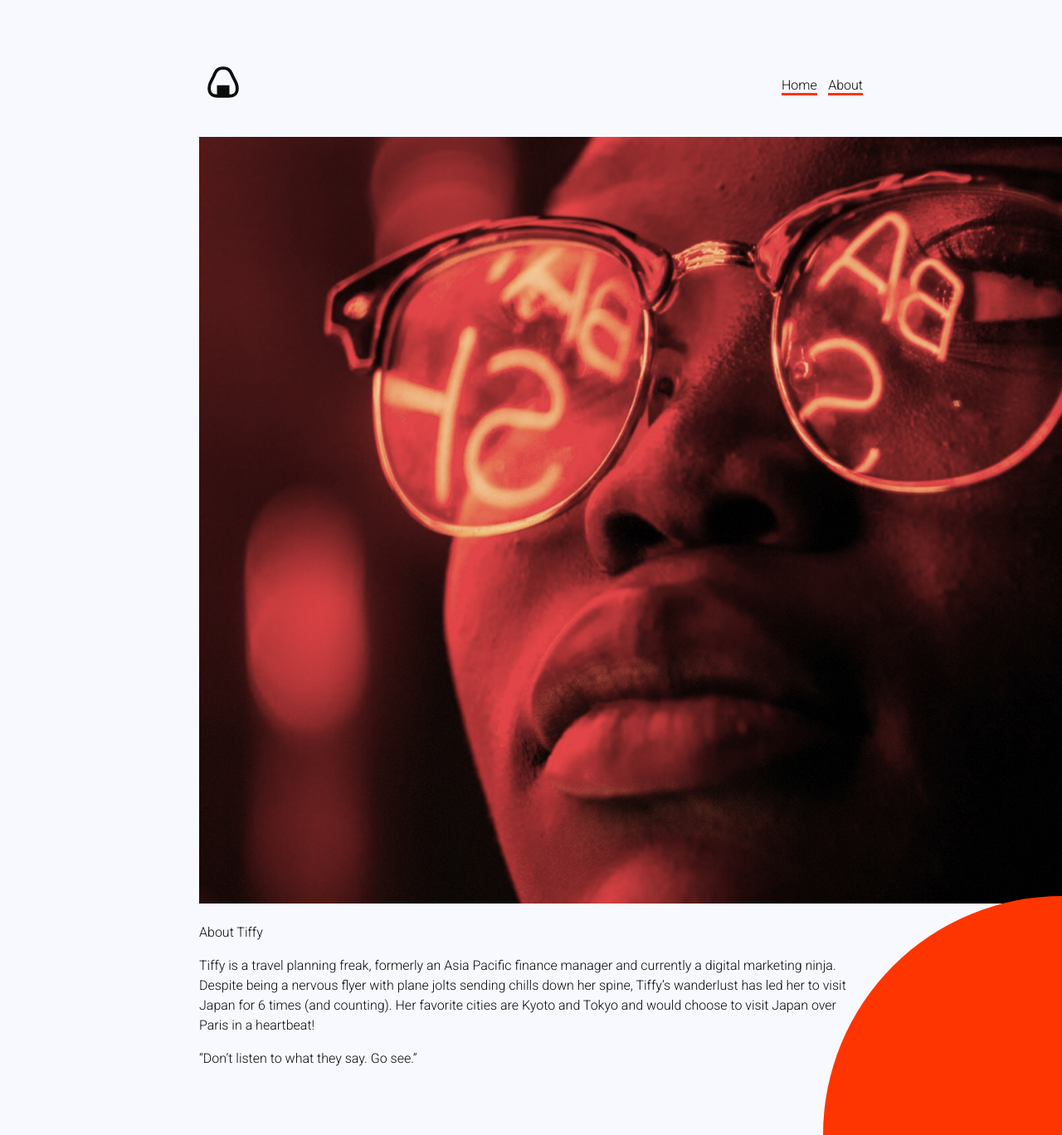
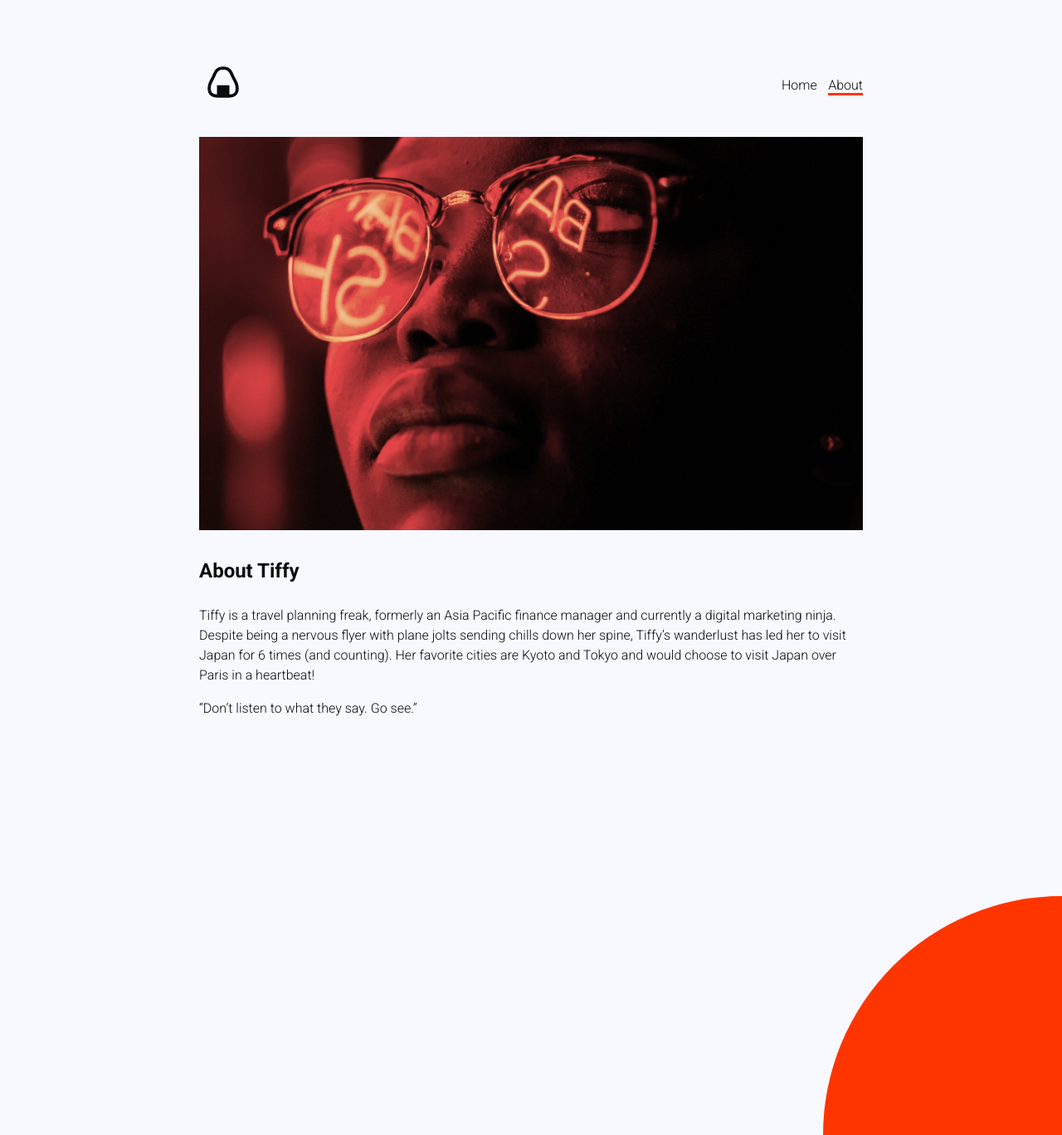
Before and after one commit to nikitasarejko/anightinjapan, a Jekyll site: the page built from about.markdown, in a window 1280 px wide and 1368 px high. Shown: the whole window at 83% size. Built offline with Jekyll 4.4.1, drawn with Linux system fonts in a browser that asks for light colours.

Commit message:
fix navigation and images

```diff
--- a/_includes/header.html
+++ b/_includes/header.html
@@ -4,7 +4,7 @@
     </a>
 
     <nav>
-        <a href="/">Home</a>
-        <a href="/about">About</a>
+        <a href="/" {% if page.url == "/" %} class="selected"{% endif %}>Home</a>
+        <a href="/about/" {% if page.url == "/about/" %} class="selected"{% endif %}>About</a>
     </nav>
 </header>
--- a/about.markdown
+++ b/about.markdown
@@ -6,7 +6,7 @@
 
 ![about.jpg](/uploads/about.jpg)
 
-About Tiffy
+### About Tiffy
 
 Tiffy is a travel planning freak, formerly an Asia Pacific finance manager and currently a digital marketing ninja. Despite being a nervous flyer with plane jolts sending chills down her spine, Tiffy’s wanderlust has led her to visit Japan for 6 times (and counting). Her favorite cities are Kyoto and Tokyo and would choose to visit Japan over Paris in a heartbeat!
 
--- a/assets/css/app.scss
+++ b/assets/css/app.scss
@@ -36,6 +36,10 @@
     font-weight: 700;
 }
 
+img {
+    max-width: 50rem;
+}
+
 header {
     display: flex;
     justify-content: space-between;
@@ -50,7 +54,12 @@
     margin-top: 2.5rem;
 }
 
-nav a,
+nav a {
+    color: $black;
+    text-decoration: none;
+}
+
+nav a.selected,
 p a {
     color: $black;
     text-decoration: none;
```
